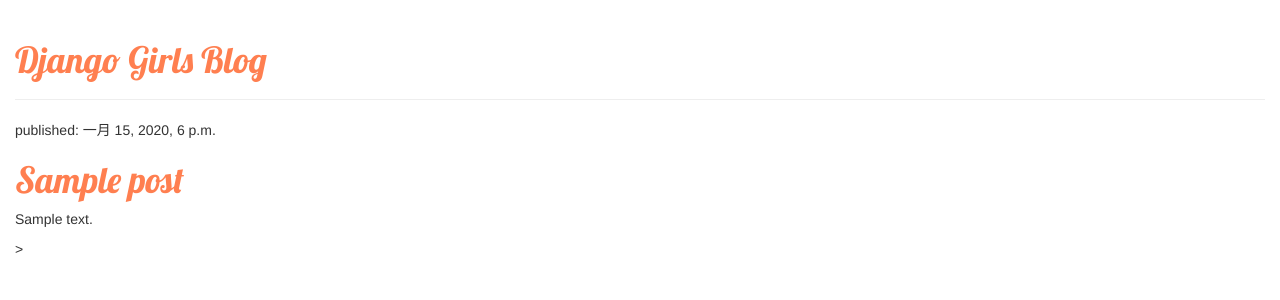
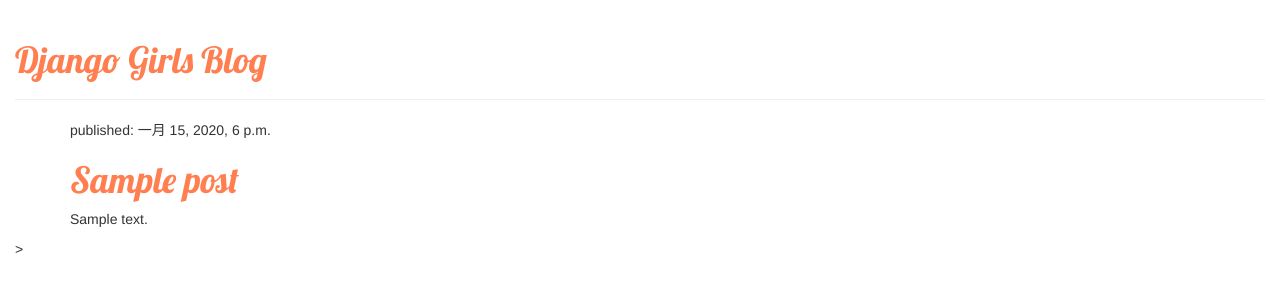
Before and after one commit to AIML/my-first-blog, a Django app: template templates/blog/post_list.html in a window 1280 px wide. Shown: the top 300 px of the page. Run offline with Django 3.2, Linux system fonts and the light colour scheme; the template is opened without the code that fills it: values that come from a table or form of the project are taken from there, others are empty; tables that the repository leaves empty hold one stand-in row (values such as "Sample post"); some libraries are stand-ins or nearby versions.

Commit message:
add base template for blog

```diff
--- /dev/null
+++ b/templates/blog/base.html
@@ -0,0 +1,23 @@
+{% load staticfiles %}
+<html>
+<title>DjangoGir</title>
+<head>
+    <link rel="stylesheet" href="//maxcdn.bootstrapcdn.com/bootstrap/3.2.0/css/bootstrap.min.css">
+    <link rel="stylesheet" href="//maxcdn.bootstrapcdn.com/bootstrap/3.2.0/css/bootstrap-theme.min.css">
+    <link rel="stylesheet" href="{% static 'blog/blog.css' %}">
+    <link href="//fonts.googleapis.com/css?family=Lobster&subset=latin,latin-ext" rel="stylesheet" type="text/css">
+</head>
+<body>
+    <div class="page-header">
+        <h1><a href="/">Django Girls Blog</a></h1>
+    </div>
+    <div class="content container">
+        <div class="row">
+            <div class="col-md-8">
+                {% block content %}
+                {% endblock %}
+            </div>
+        </div>
+    </div>
+</body>
+</html>>
--- a/templates/blog/post_list.html
+++ b/templates/blog/post_list.html
@@ -1,17 +1,6 @@
-{% load staticfiles %}
-<html>
-<title>DjangoGir</title>
-<head>
-    <link rel="stylesheet" href="//maxcdn.bootstrapcdn.com/bootstrap/3.2.0/css/bootstrap.min.css">
-    <link rel="stylesheet" href="//maxcdn.bootstrapcdn.com/bootstrap/3.2.0/css/bootstrap-theme.min.css">
-    <link rel="stylesheet" href="{% static 'blog/blog.css' %}">
-    <link href="//fonts.googleapis.com/css?family=Lobster&subset=latin,latin-ext" rel="stylesheet" type="text/css">
-</head>
-<body>
-    <div class="page-header">
-        <h1><a href="/">Django Girls Blog</a></h1>
-    </div>
+{% extends 'blog/base.html' %}
 
+{% block content %}
     {% for post in posts %}
         <div class="post">
             <p>published: {{ post.publish_time }}</p>
@@ -19,5 +8,4 @@
             <p>{{ post.text|linebreaksbr }}</p>
         </div>
     {% endfor %}
-</body>
-</html>>
+{% endblock %}
```
